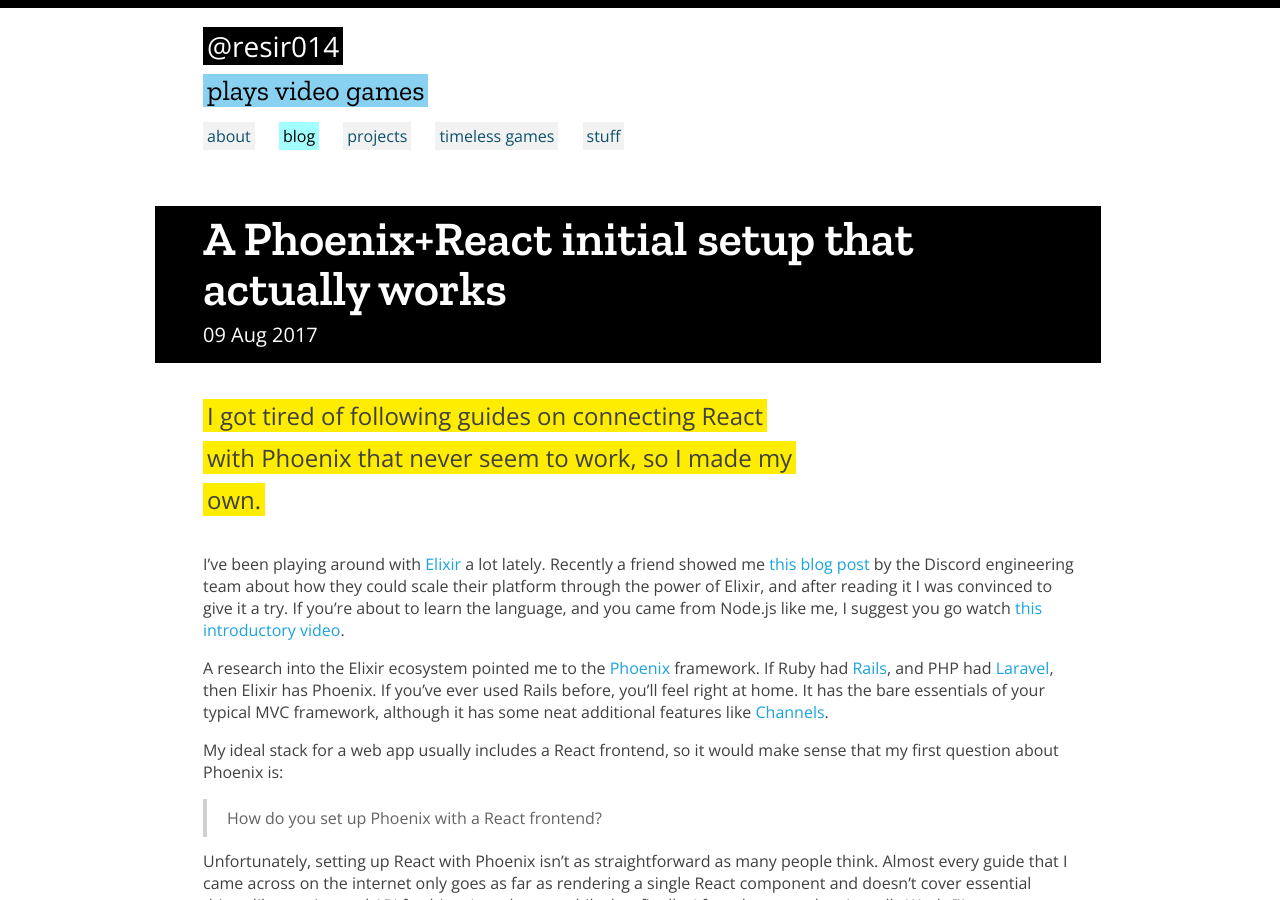
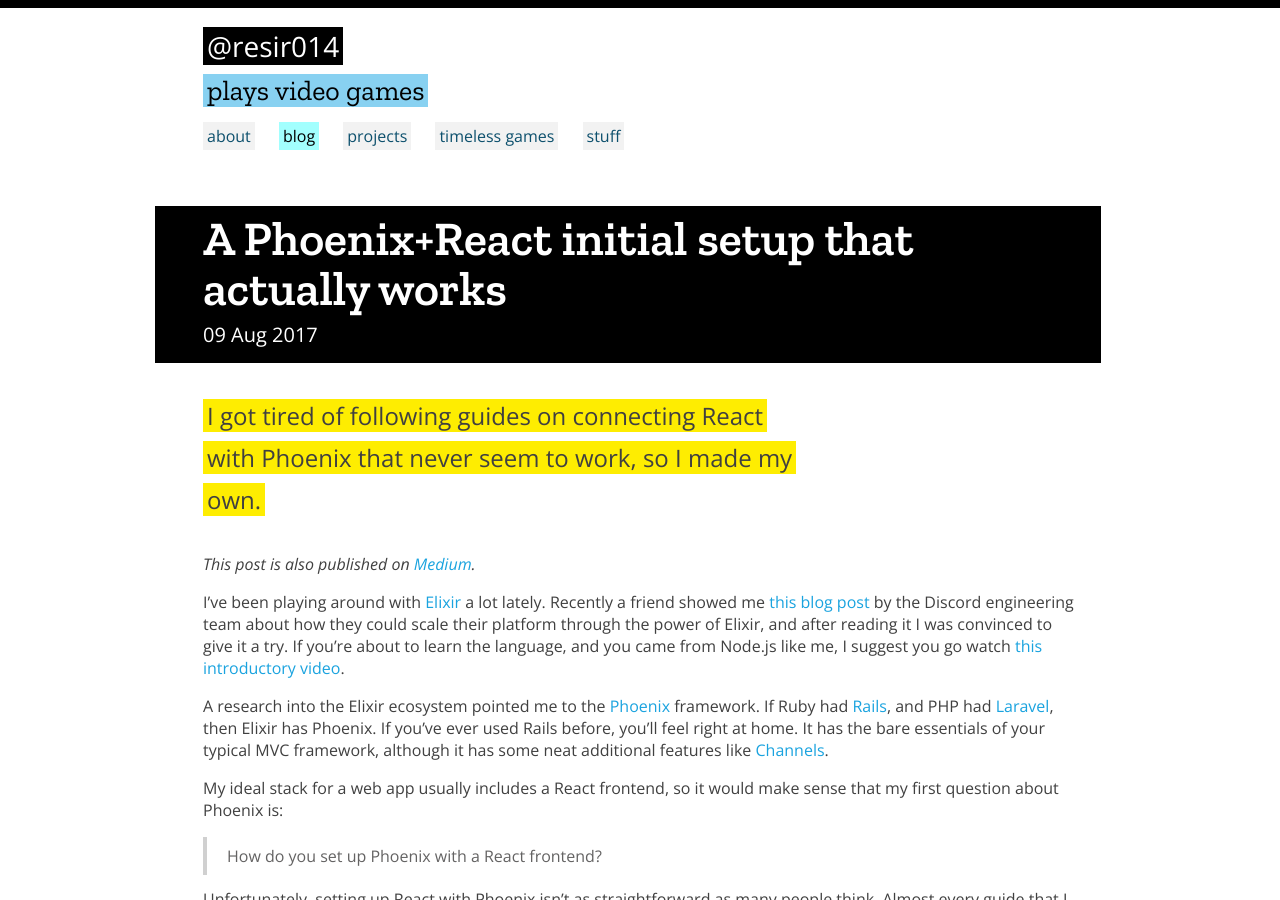
Before and after one commit to resir014/resir014.github.io, a Jekyll site: the page built from _posts/2017-08-09-a-phoenix-react-initial-setup-that-actually-works.md, in a window 1280 px wide and 900 px high. Built offline with Jekyll 4.4.1, drawn with Linux system fonts in a browser that asks for light colours.

Commit message:
Updated: A Phoenix+React initial setup that actually works

```diff
--- a/_posts/2017-08-09-a-phoenix-react-initial-setup-that-actually-works.md
+++ b/_posts/2017-08-09-a-phoenix-react-initial-setup-that-actually-works.md
@@ -4,6 +4,8 @@
 title: "A Phoenix+React initial setup that actually works"
 subtitle: "I got tired of following guides on connecting React with Phoenix that never seem to work, so I made my own."
 ---
+
+*This post is also published on [Medium](https://medium.com/@resir014/a-phoenix-react-initial-setup-that-actually-works-c943e48f1e9e){:target="_blank"}.*
 
 I've been playing around with [Elixir](https://elixir-lang.org/) a lot lately. Recently a friend showed me [this blog post](https://blog.discordapp.com/scaling-elixir-f9b8e1e7c29b) by the Discord engineering team about how they could scale their platform through the power of Elixir, and after reading it I was convinced to give it a try. If you're about to learn the language, and you came from Node.js like me, I suggest you go watch [this introductory video](https://www.youtube.com/watch?v=q8wueg2hswA).
 
```
